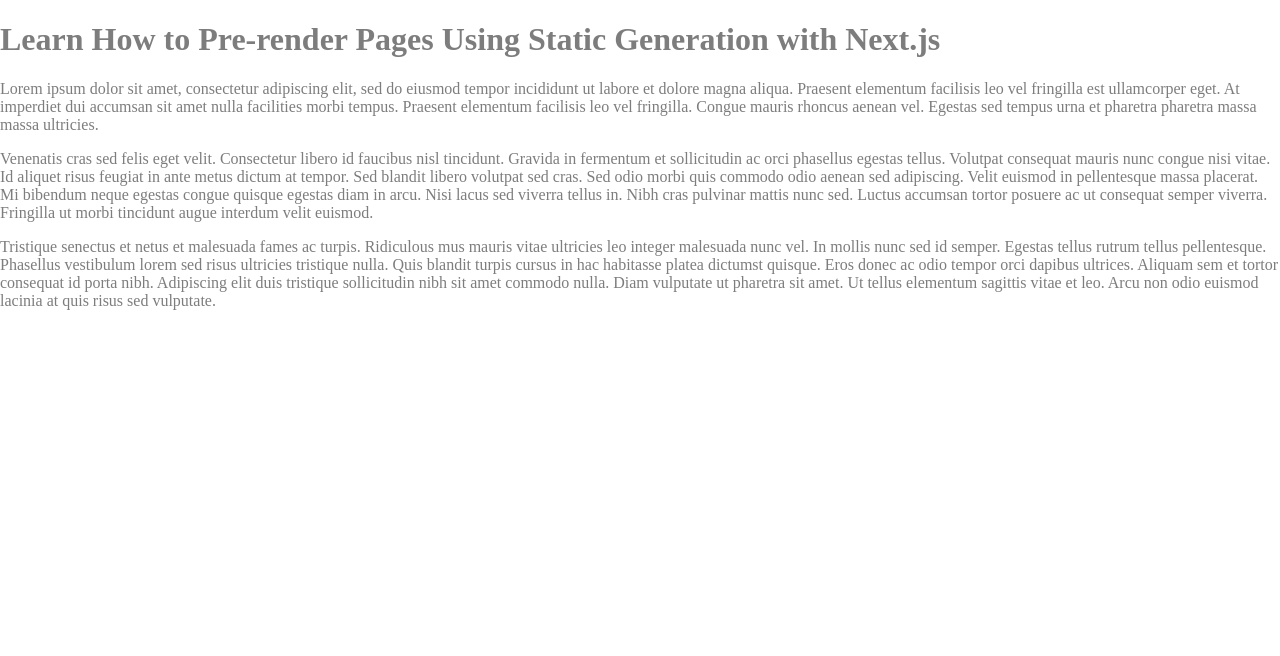
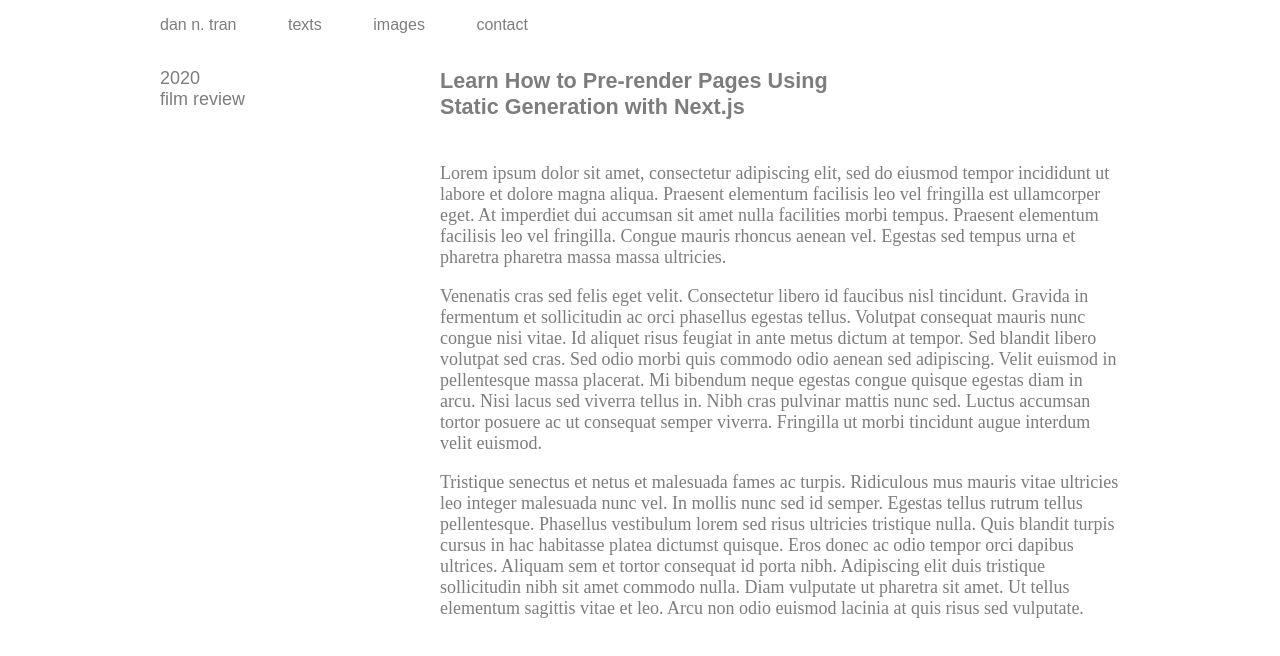
Before and after one commit to picasdan9/studio-website, a Next.js app: page /texts/test in a window 1280 px wide. Shown: the top 656 px of the page. Built offline with nearby package versions, Linux system fonts and the light colour scheme.

Commit message:
Set up indiv text page

```diff
--- a/_texts/test.md
+++ b/_texts/test.md
@@ -1,6 +1,6 @@
 ---
 title: 'Learn How to Pre-render Pages Using Static Generation with Next.js'
-type: testType
+type: film review
 year: 2020
 externalSiteName: Google
 externalSiteUrl: google.com
--- a/components/Layout.tsx
+++ b/components/Layout.tsx
@@ -1,8 +1,7 @@
+import NavBar from "components/Navbar";
+import { Page } from "lib/models";
 import Head from "next/head";
-
-import NavBar from "components/Navbar";
 import styles from 'styles/Home.module.css'
-import { Page } from "lib/models";
 
 const Layout = (props: Page) => (
   <div className="Layout">
@@ -14,7 +13,7 @@
 
     <main className={styles.main}>
       <NavBar />
-      <div className="Content">{props.children}</div>
+      <div>{props.children}</div>
     </main>
   </div>
 );
--- a/components/Navbar.tsx
+++ b/components/Navbar.tsx
@@ -1,5 +1,6 @@
 import React, { useState } from 'react';
 import styles from 'styles/Home.module.css'
+
 import NavButton from './NavButton';
 
 export default function Navbar() {
--- a/lib/api.ts
+++ b/lib/api.ts
@@ -1,6 +1,7 @@
 import fs from 'fs'
+import matter from 'gray-matter'
 import { join } from 'path'
-import matter from 'gray-matter'
+
 import { Post, TextsDb } from './models';
 
 let postsTable: TextsDb = {}
@@ -36,6 +37,7 @@
   return {
     markdownBody: content,
     metadata: {
+      slug: slug,
       title: data.title,
       type: data.type || '',
       year: data.year,
--- a/lib/models.ts
+++ b/lib/models.ts
@@ -25,6 +25,7 @@
 }
 
 export interface Metadata {
+  slug: string,
   title: string,
   type: string,
   year: number,
--- a/pages/_app.tsx
+++ b/pages/_app.tsx
@@ -1,4 +1,5 @@
 import '../styles/globals.css'
+
 import type { AppProps } from 'next/app'
 
 function MyApp({ Component, pageProps }: AppProps) {
--- a/pages/index.tsx
+++ b/pages/index.tsx
@@ -1,4 +1,5 @@
 import Image from 'next/image'
+
 import Layout from "../components/Layout";
 
 const Index = () => (
--- a/pages/texts/[slug].tsx
+++ b/pages/texts/[slug].tsx
@@ -1,14 +1,24 @@
+import Layout from "components/Layout";
 import { getPostBySlug, getPostSlugs } from "lib/api";
 import { Post } from "lib/models";
 import { Params } from "next/dist/next-server/server/router";
 import React from "react"
 import ReactMarkdown from 'react-markdown';
+import styles from 'styles/Home.module.css'
 
-const TextPost = (props: Post) => (
-  <div>
-    <h1>{props.metadata.title}</h1>
-    <ReactMarkdown children={props.markdownBody} />
-  </div>
+const TextPost = (post: Post) => (
+  <Layout title={post.metadata.title}>
+    <div className={styles['text-post']}>
+      <div className={styles['text-metadata']}>
+        <div>{post.metadata.year}</div>
+        <div>{post.metadata.type}</div>
+      </div>
+      <div className={styles['text-content']}>
+        <h1>{post.metadata.title}</h1>
+        <ReactMarkdown children={post.markdownBody} />
+      </div>
+    </div>
+  </Layout>
 );
 
 export default TextPost
@@ -16,7 +26,7 @@
 export async function getStaticProps({ params }: Params) {
   const post = getPostBySlug(params.slug)
   return {
-    props: {...post},
+    props: { ...post },
   }
 }
 
--- a/styles/Home.module.css
+++ b/styles/Home.module.css
@@ -11,8 +11,13 @@
   overflow: hidden;
 }
 
-.navbar div {
+.navbar div.navbar-button {
   padding: 1em;
+  font-size: medium;
+}
+
+.navbar div.navbar-button:first-child {
+  padding-left: 0;
 }
 
 .navbar div.navbar-toggle {
@@ -43,6 +48,21 @@
   .navbar.expanded div.navbar-button {
     float: none;
     display: block;
-    text-align: left;
+    padding: 0;
   }
 }
+
+.text-post {
+  display: flex;
+  margin-top: 1em;
+  flex-wrap: wrap;
+}
+
+.text-content {
+  max-width: 680px;
+  margin: 0 0 0 auto;
+}
+
+.text-metadata {
+  font-family: Arial, Helvetica, sans-serif;
+}
--- a/styles/globals.css
+++ b/styles/globals.css
@@ -4,6 +4,14 @@
   margin: 0;
   font-family: 'Times New Roman', Times, serif;
   color: #7D7D7D;
+  font-size: large;
+}
+
+h1 {
+  font-family: Arial, Helvetica, sans-serif;
+  font-size: larger;
+  max-width: 400px;
+  margin: 0 0 2em 0;
 }
 
 a {
```
Also changed, not shown: pages/texts/index.tsx (+6 -2 lines).
